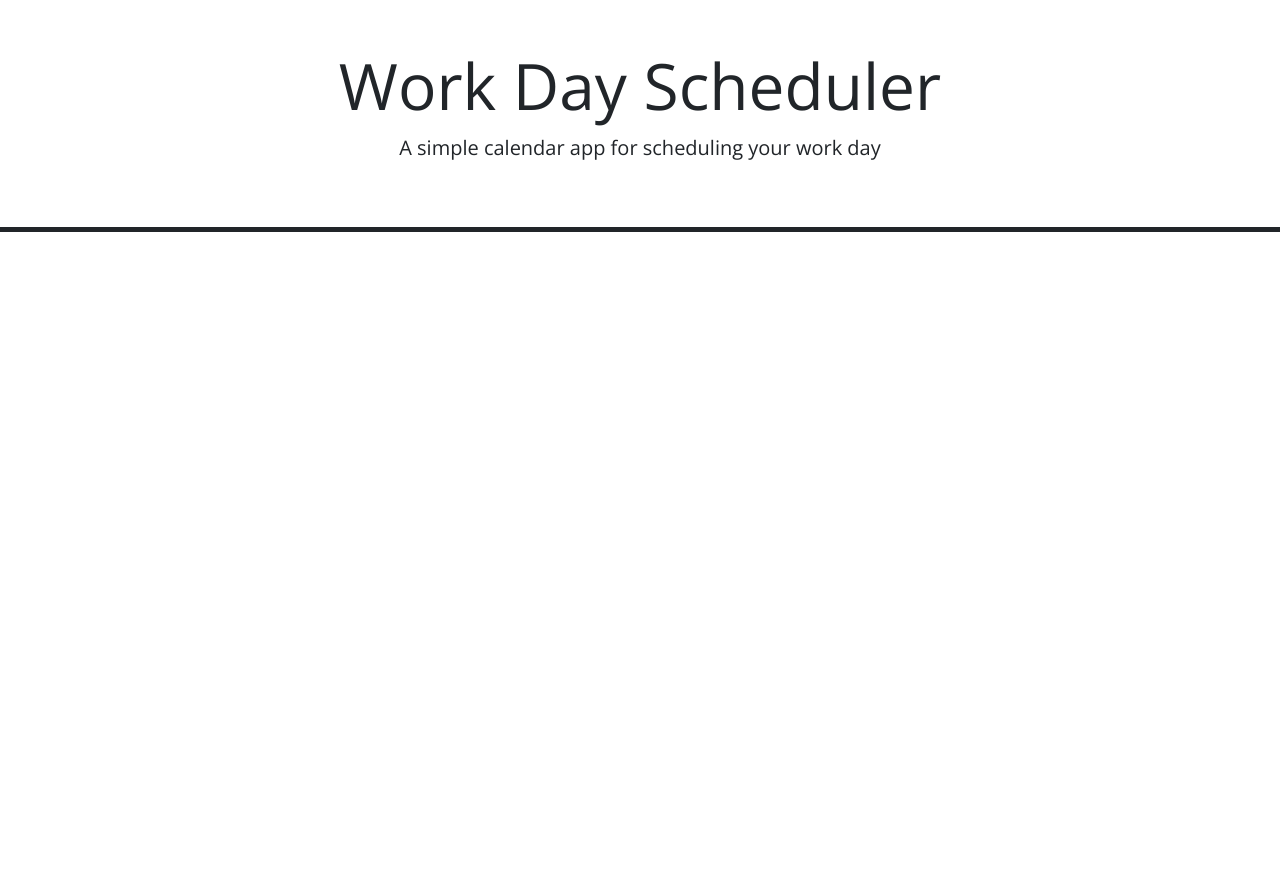
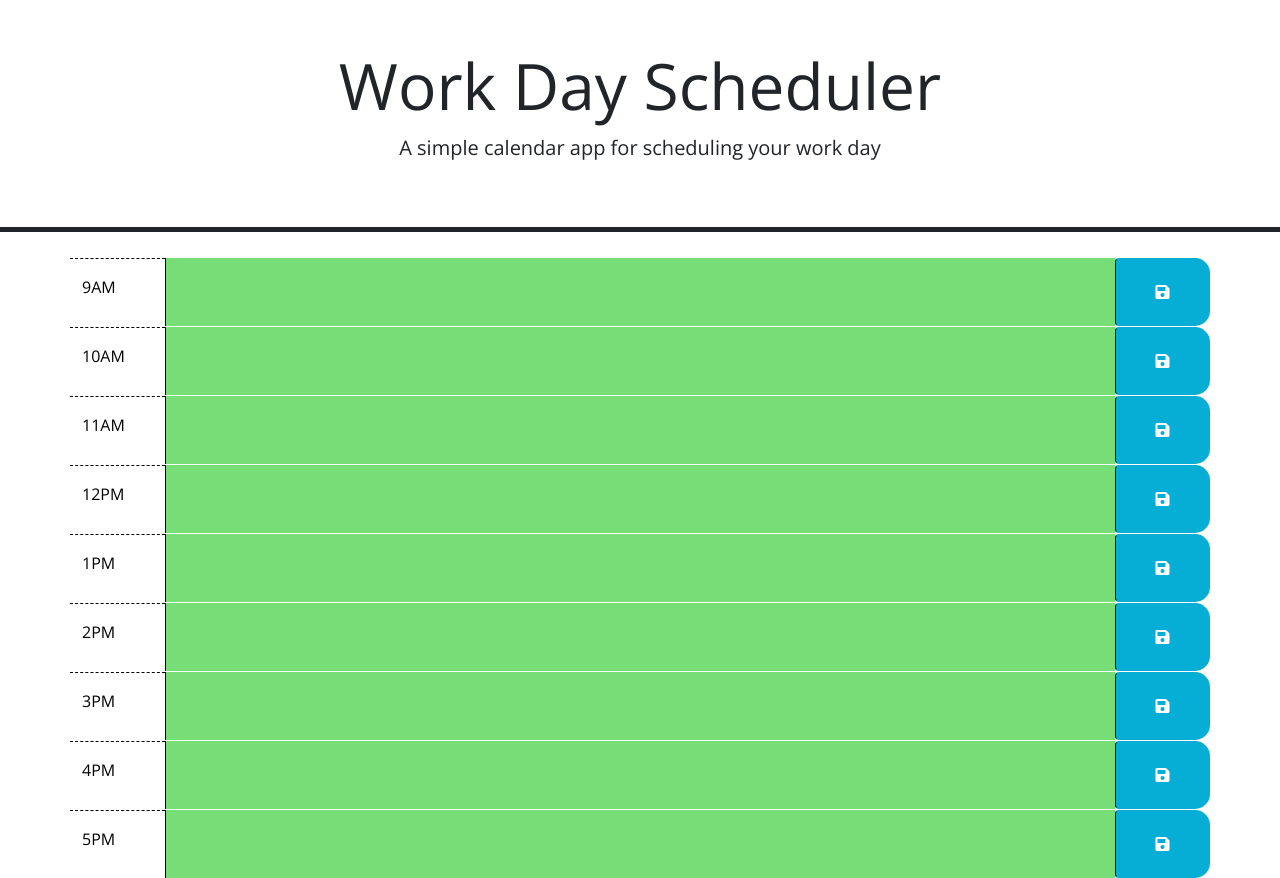
Before and after one commit to DiogoS77/week-5-work-day-scheduler, a plain HTML site: page index.html in a window 1280 px wide. Before the commit the page ends 800 px from the top, so only its background shows below. Drawn offline with nearby package versions, Linux system fonts and the light colour scheme.

Commit message:
adjusted html

```diff
--- a/index.html
+++ b/index.html
@@ -28,7 +28,76 @@
       <p class="lead">A simple calendar app for scheduling your work day</p>
       <p id="currentDay" class="lead"></p>
     </header>
-    <div class="container"></div>
+
+    <div class="container">
+      <div class="row">
+        <div class="col-12">
+          <div class="row time-block" id="hour-9">
+            <div class="col-2 col-md-1 hour py-3">9AM</div>
+            <textarea class="col-8 col-md-10 description"></textarea>
+            <button class="btn saveBtn col-2 col-md-1">
+              <i class="fas fa-save"></i>
+            </button>
+          </div>
+          <div class="row time-block" id="hour-10">
+            <div class="col-2 col-md-1 hour py-3">10AM</div>
+            <textarea class="col-8 col-md-10 description"></textarea>
+            <button class="btn saveBtn col-2 col-md-1">
+              <i class="fas fa-save"></i>
+            </button>
+          </div>
+          <div class="row time-block" id="hour-11">
+            <div class="col-2 col-md-1 hour py-3">11AM</div>
+            <textarea class="col-8 col-md-10 description"></textarea>
+            <button class="btn saveBtn col-2 col-md-1">
+              <i class="fas fa-save"></i>
+            </button>
+          </div>
+          <div class="row time-block" id="hour-12">
+            <div class="col-2 col-md-1 hour py-3">12PM</div>
+            <textarea class="col-8 col-md-10 description"></textarea>
+            <button class="btn saveBtn col-2 col-md-1">
+              <i class="fas fa-save"></i>
+            </button>
+          </div>
+          <div class="row time-block" id="hour-13">
+            <div class="col-2 col-md-1 hour py-3">1PM</div>
+            <textarea class="col-8 col-md-10 description"></textarea>
+            <button class="btn saveBtn col-2 col-md-1">
+              <i class="fas fa-save"></i>
+            </button>
+          </div>
+          <div class="row time-block" id="hour-14">
+            <div class="col-2 col-md-1 hour py-3">2PM</div>
+            <textarea class="col-8 col-md-10 description"></textarea>
+            <button class="btn saveBtn col-2 col-md-1">
+              <i class="fas fa-save"></i>
+            </button>
+          </div>
+          <div class="row time-block" id="hour-15">
+            <div class="col-2 col-md-1 hour py-3">3PM</div>
+            <textarea class="col-8 col-md-10 description"></textarea>
+            <button class="btn saveBtn col-2 col-md-1">
+              <i class="fas fa-save"></i>
+            </button>
+          </div>
+          <div class="row time-block" id="hour-16">
+            <div class="col-2 col-md-1 hour py-3">4PM</div>
+            <textarea class="col-8 col-md-10 description"></textarea>
+            <button class="btn saveBtn col-2 col-md-1">
+              <i class="fas fa-save"></i>
+            </button>
+          </div>
+          <div class="row time-block" id="hour-17">
+            <div class="col-2 col-md-1 hour py-3">5PM</div>
+            <textarea class="col-8 col-md-10 description"></textarea>
+            <button class="btn saveBtn col-2 col-md-1">
+              <i class="fas fa-save"></i>
+            </button>
+          </div>
+        </div>
+      </div>
+    </div>
 
     <script src="https://code.jquery.com/jquery-3.4.1.min.js"></script>
     <script
```
